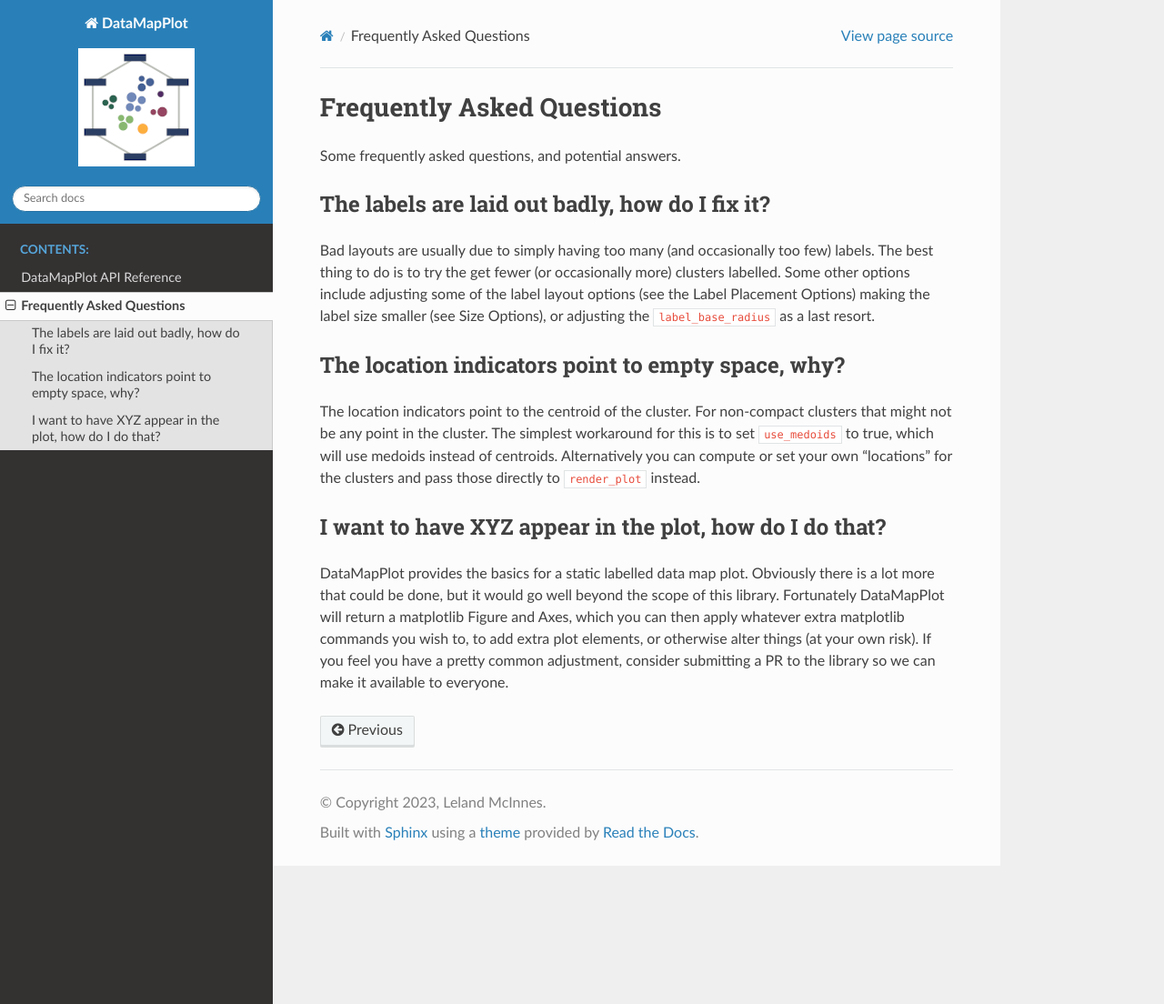
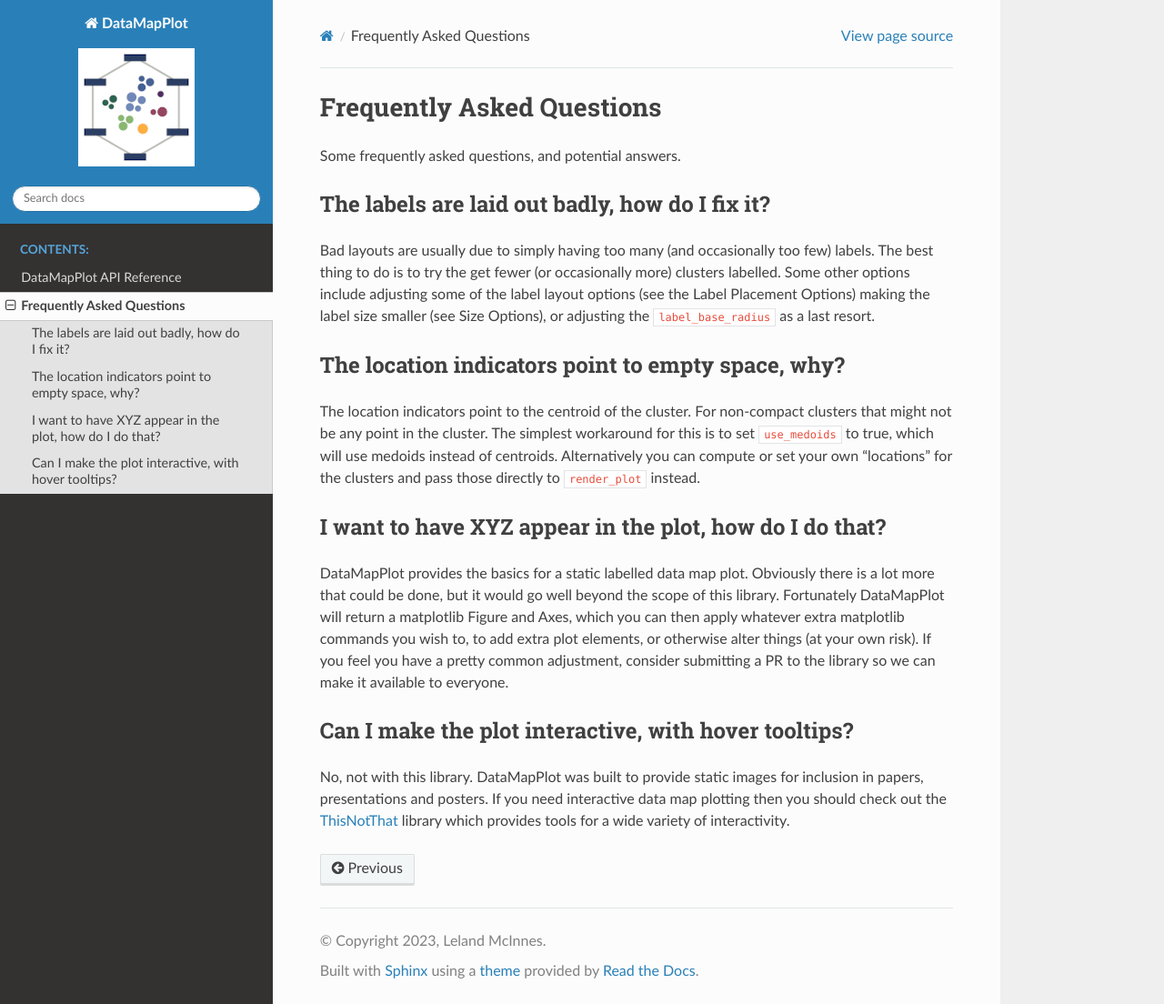
Before and after one commit to TutteInstitute/datamapplot, a Sphinx documentation site: the page built from doc/faq.rst, in a window 1280 px wide and 1104 px high. Shown: the whole window at 91% size. Built offline with Sphinx 7.4.7 and the Read the Docs theme 2.0.0, drawn with Linux system fonts in a browser that asks for light colours; pages that are not in the unit, such as notebooks, are missing from menus.

Commit message:
Add to FAQ

```diff
--- a/doc/faq.rst
+++ b/doc/faq.rst
@@ -29,3 +29,11 @@ DataMapPlot will return a matplotlib Figure and Axes, which you can then apply w
 matplotlib commands you wish to, to add extra plot elements, or otherwise alter things
 (at your own risk). If you feel you have a pretty common adjustment, consider submitting a PR
 to the library so we can make it available to everyone.
+
+Can I make the plot interactive, with hover tooltips?
+-----------------------------------------------------
+
+No, not with this library. DataMapPlot was built to provide static images for inclusion in
+papers, presentations and posters. If you need interactive data map plotting then you
+should check out the `ThisNotThat <https://github.com/TutteInstitute/thisnotthat>`_ library
+which provides tools for a wide variety of interactivity.
```
